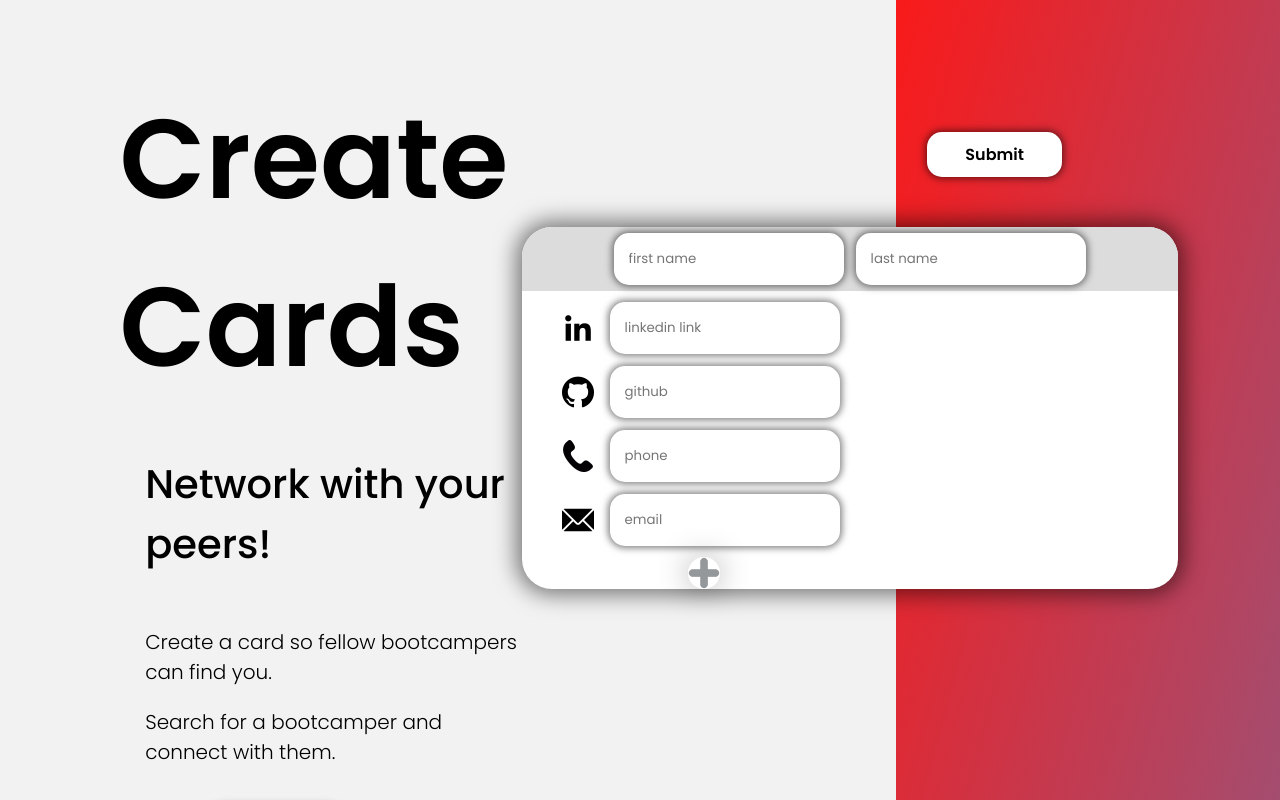
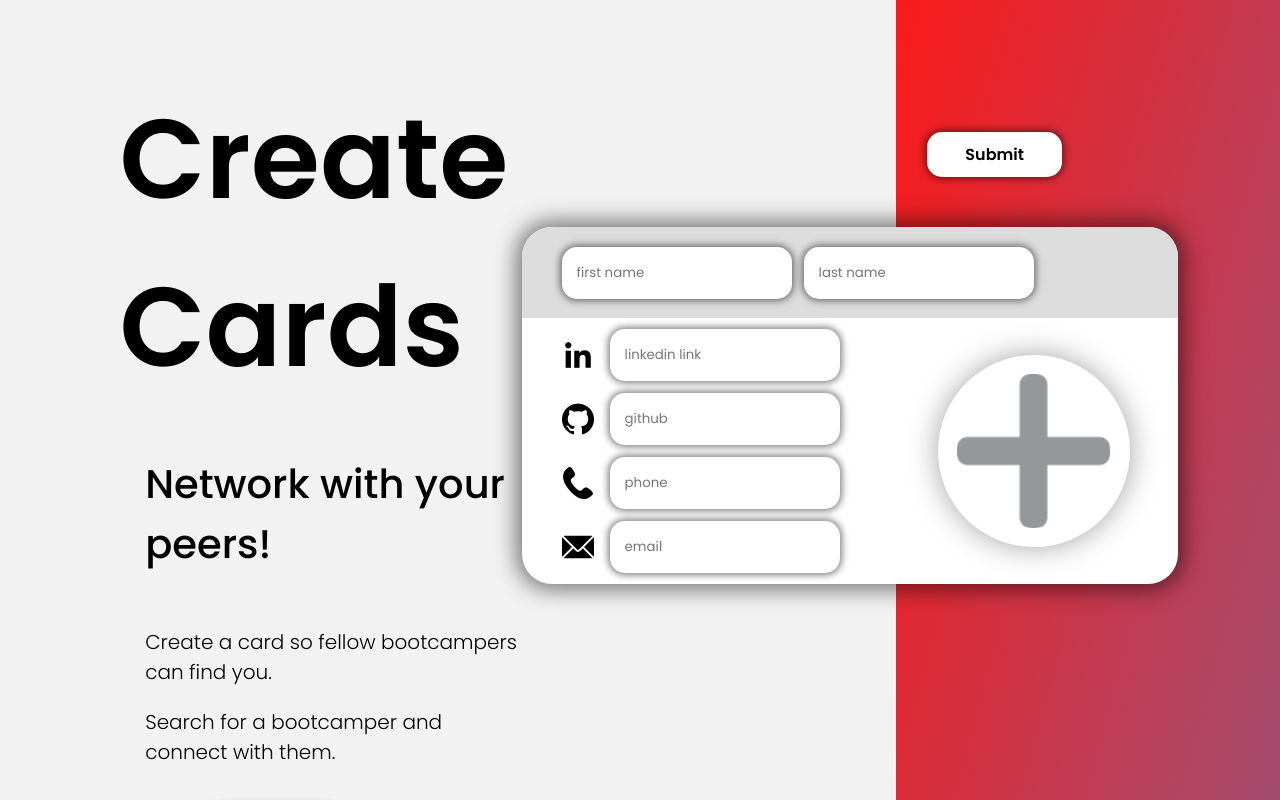
Before and after one commit to SchoolOfCode/bc13_w9_project-frontend-the-train-ees, a React (Create React App) app in the folder train-ees/: page / in a window 1280 px wide. Both pictures are taken after typing "Sample" into the empty fields and a click on the button "+ New Card". Shown: the top 800 px of the page. Built offline with nearby package versions, Linux system fonts and the light colour scheme.

Commit message:
more styling changes

```diff
--- a/train-ees/public/index.html
+++ b/train-ees/public/index.html
@@ -24,7 +24,7 @@
       work correctly both with client-side routing and a non-root public URL.
       Learn how to configure a non-root public URL by running `npm run build`.
     -->
-    <title>React App</title>
+    <title>Digital Networking Cards</title>
   </head>
   <body>
     <noscript>You need to enable JavaScript to run this app.</noscript>
--- a/train-ees/src/components/createCard/index.js
+++ b/train-ees/src/components/createCard/index.js
@@ -39,9 +39,9 @@ export default function CreateCard(props){
                     <div className='email'>
                         <img src={email} alt="email" /><input type='text' placeholder='email' onChange={(e) => { props.emailChange(e.target.value) }} />
                     </div>
-                    <div className="profilePicture">
-                        <img src={image} onClick={handleClick} alt="profile pic" style={{cursor:'pointer'}}/>
-                    </div>
+                </div>
+                <div className="profilePicture">
+                    <img src={image} onClick={handleClick} alt="profile pic" style={{cursor:'pointer'}}/>
                 </div>
             </div>
         </div>
--- a/train-ees/src/components/discoverCard/index.css
+++ b/train-ees/src/components/discoverCard/index.css
@@ -18,9 +18,18 @@ div.discoverCard {
 /* Card Header */
 
 div.cardHeader {
+    display: flex;
+    flex-flow: row nowrap;
+    justify-content: left;
+    align-items: center;
     background-color: #DCDCDC;
     width: 100%;
+    height: 91px;
     border-radius: 30px 30px 0px 0px;
+}
+
+div.cardHeader > input:first-child {
+    margin-left: 2.5rem;
 }
 
 div.cardHeader h1 {
@@ -65,12 +74,15 @@ div.cardBody > div.mediaItems > div > img {
 
 div.cardBody > div.profilePicture {
     display: flex;
-    align-self: center;
+    justify-content: center;
+    align-items: center;
     /* margin-bottom: 1.5rem; */
-    background-color: rgba(217, 217, 217, 0.49);
-    border-radius: 100px;
+    background-color: rgba(217, 217, 217, 0);
+    border-radius: 150px;
     box-shadow: 0px 0px 32px -2px rgba(0, 0, 0, 0.41);
     margin-right: 3rem;
+    height: 12rem;
+    width: 12rem;
 
 }
 
@@ -83,10 +95,12 @@ div.cardBody > div.mediaItems > div.email {
 }
 
 div.cardBody > div.profilePicture > img {
-    width: 9rem;
-    height: 9.5rem;
+    width: 80%;
+    height: 80%;
+    /* max-width: 80%;
+    max-height: 80%; */
     /* padding: 1rem; */
-    border-radius: 100px;
+    border-radius: 150px;
 }
 
 div.cardBody > div.mediaItems > div > h2 {
--- a/train-ees/src/components/discoverPage/index.css
+++ b/train-ees/src/components/discoverPage/index.css
@@ -120,17 +120,6 @@ div.purpleSection img {
 
 .inputSearch:hover {
     transition: 0.5s;
-    border: 5px solid rgb(211, 66, 167);
+    border: 5px solid #D2252E;
     outline: 0;
 }
-
-/* @-webkit-keyframes AnimationName {
-    0%{background-position:0% 0%}
-    50%{background-position:93% 100%}
-    100%{background-position:0% 0%}
-}
-@keyframes AnimationName {
-    0%{background-position:0% 0%}
-    50%{background-position:93% 100%}
-    100%{background-position:0% 0%}
-} */
```
Also changed, not shown: train-ees/src/components/images/plus icon.png, 1 other file (tests, documents, lock files or other folders).
